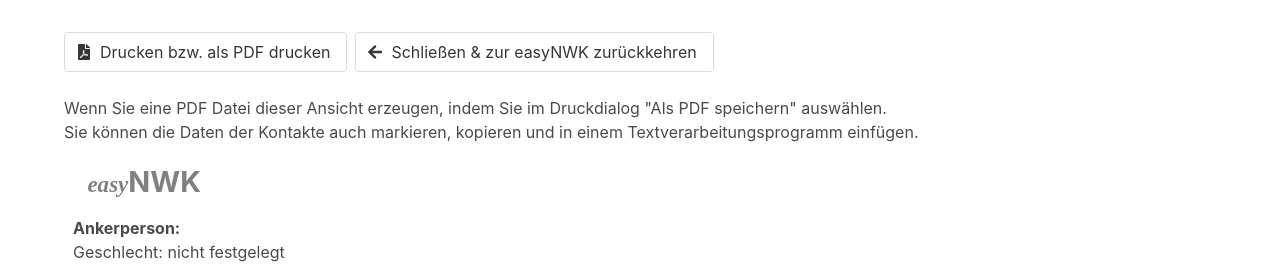
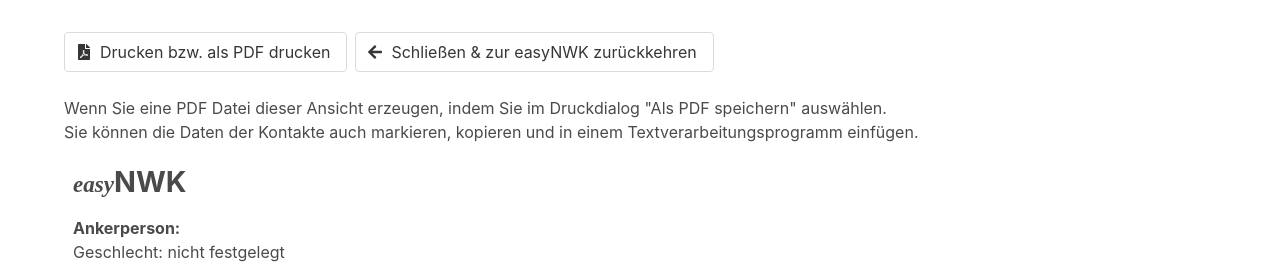
Before and after one commit to fhstp/easynwk-web, a Vue app: page /#/pdf in a window 1280 px wide. Shown: the top 264 px of the page. Built offline with nearby package versions, Linux system fonts and the light colour scheme.

Commit message:
simplify brand header

```diff
--- a/src/views/Pdf.vue
+++ b/src/views/Pdf.vue
@@ -106,7 +106,9 @@ export default defineComponent({
 });
 </script>
 
-<style scoped>
+<style scoped lang="scss">
+@import "@/assets/main.scss";
+
 * {
   filter: grayscale(1) !important;
 }
@@ -120,7 +122,7 @@ export default defineComponent({
   align-items: baseline;
 }
 #brand {
-  margin: 0 0.5em;
+  margin: 0 0;
   font-weight: bold;
 }
 #egobar {
@@ -133,7 +135,7 @@ export default defineComponent({
 
 #titlebar {
   font-size: 180%;
-  color: gray;
+  color: $text;
   padding: 1vmin 1vmin 0.3rem 1vmin;
   margin: 0.5rem 1px 0 1px;
   border-radius: 6px 6px 0 0;
```
